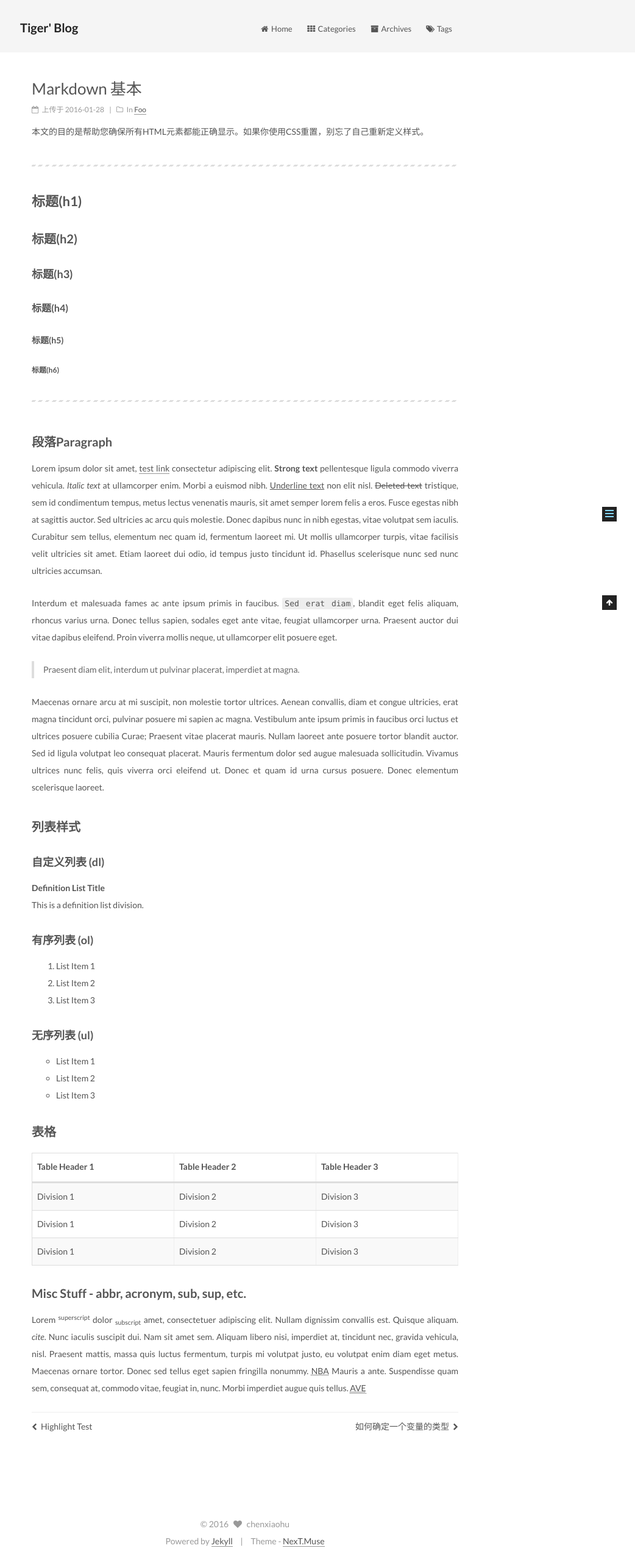
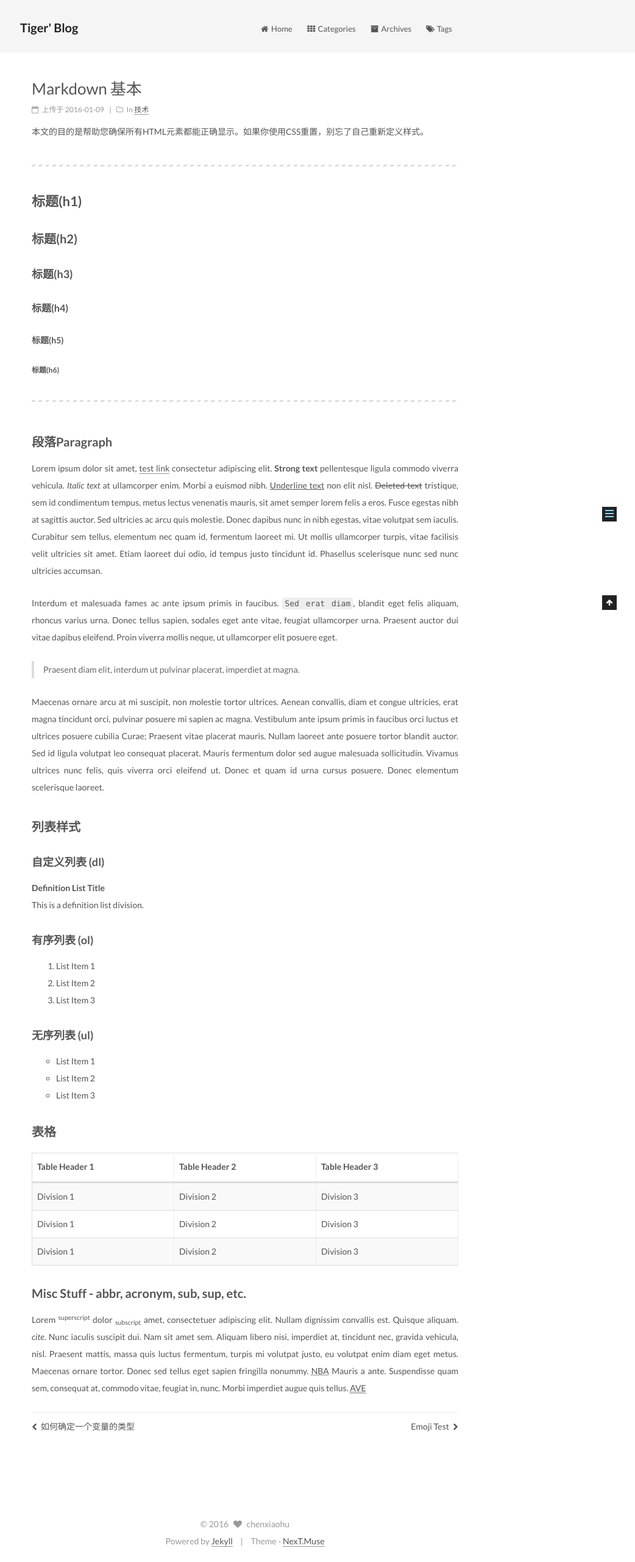
Before and after one commit to 354242767/354242767.github.io, a Jekyll site: the page built from _posts/2016-01-09-elements.md, in a window 1280 px wide. Shown: the whole page at 61% size, without its empty margins (238-1280 px from the left). Built offline with Jekyll 4.4.1, drawn with Linux system fonts in a browser that asks for light colours.

Commit message:
博文---markdown使用基本

```diff
--- a/_posts/2016-01-28-elements.md
+++ b/_posts/2016-01-09-elements.md
@@ -1,8 +1,8 @@
 ---
 title: Markdown 基本
-date: 2016-01-28 23:29:08
+date: 2016-01-09 23:29:08
 categories:
-- Foo
+- 技术
 tags:
 ---
 
```
